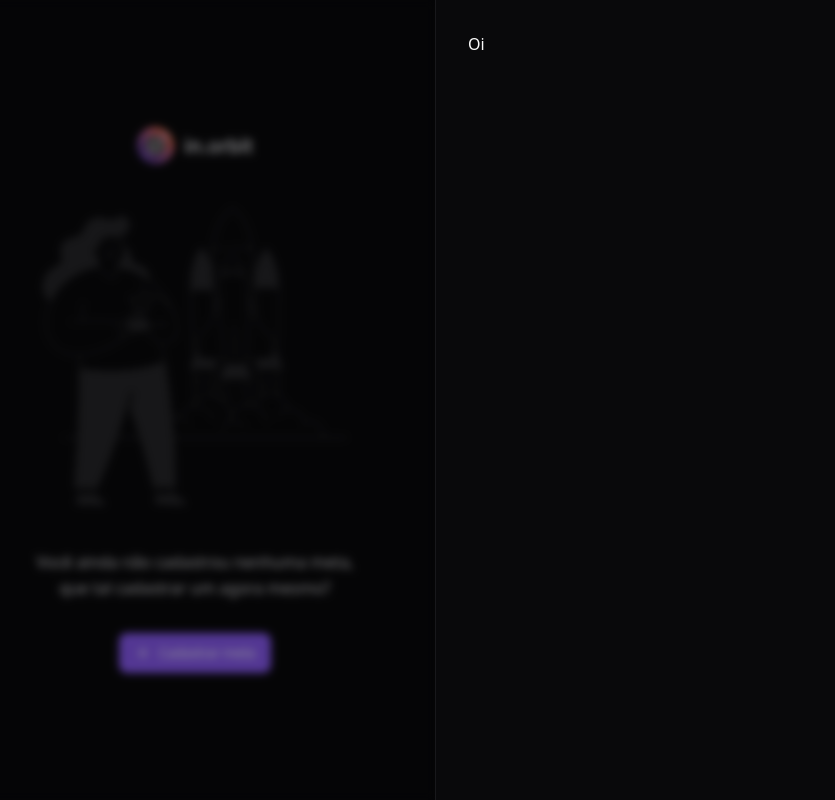
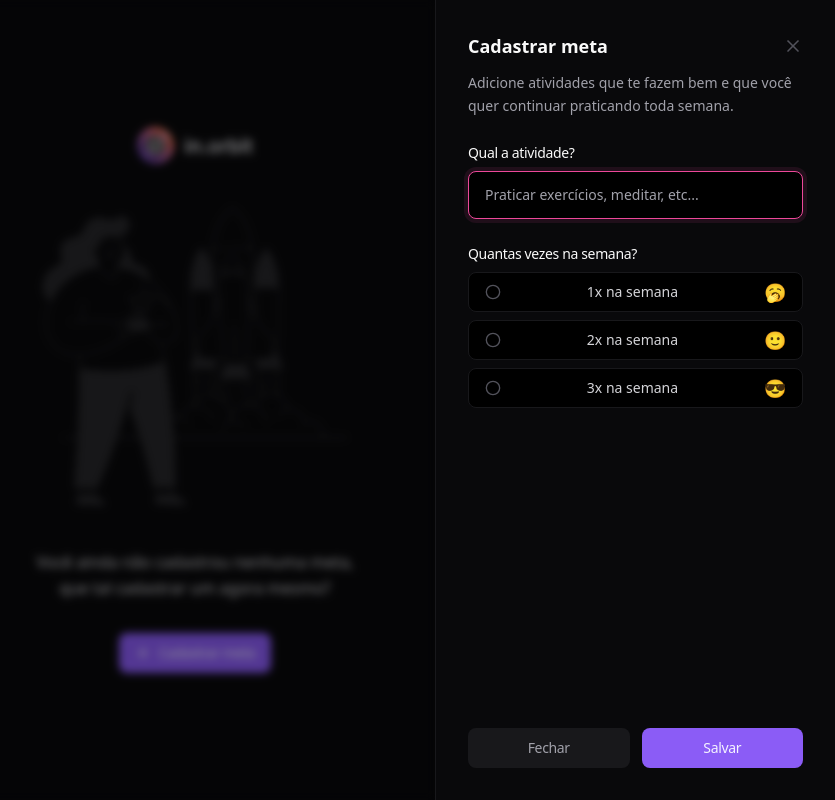
Before and after one commit to Mauro-vidal/in-orbit-frontEnd, a React (Vite) app: page / in a window 1280 px wide. Both pictures are taken after a click on the button "Cadastrar meta". Shown: the whole page, without its empty margins (445-1280 px from the left). Built offline with nearby package versions, Linux system fonts and the light colour scheme.

Commit message:
modal de meta inicio

```diff
--- a/src/App.tsx
+++ b/src/App.tsx
@@ -1,8 +1,22 @@
-import { Plus } from 'lucide-react'
+import { Plus, X } from 'lucide-react'
 import logo from './assets/logo-in-orbit.svg'
 import letsStart from './assets/lets-start-illustration.svg'
 import { Button } from './components/ui/button'
-import { Dialog, DialogContent, DialogTrigger } from './components/ui/dialog'
+import {
+  Dialog,
+  DialogClose,
+  DialogContent,
+  DialogDescription,
+  DialogTitle,
+  DialogTrigger,
+} from './components/ui/dialog'
+import { Label } from './components/ui/label'
+import { Input } from './components/ui/input'
+import {
+  RadioGroup,
+  RadioGroupIndicator,
+  RadioGroupItem,
+} from './components/ui/radio-group'
 
 export function App() {
   return (
@@ -32,7 +46,73 @@
         </button> */}
       </div>
 
-      <DialogContent>Oi</DialogContent>
+      <DialogContent>
+        <div className="flex flex-col gap-6 h-full">
+          <div className="flex flex-col gap-3">
+            <div className="flex items-center justify-between">
+              <DialogTitle>Cadastrar meta</DialogTitle>
+              <DialogClose>
+                <X className="size-5 text-zinc-600" />
+              </DialogClose>
+            </div>
+
+            <DialogDescription>
+              Adicione atividades que te fazem bem e que você quer continuar
+              praticando toda semana.
+            </DialogDescription>
+          </div>
+
+          <form action="" className=" flex-1 flex flex-col justify-between">
+            <div className="flex flex-col gap-6">
+              <div className="flex flex-col gap-2">
+                <Label htmlFor="title">Qual a atividade?</Label>
+                <Input
+                  id="title"
+                  autoFocus
+                  placeholder="Praticar exercícios, meditar, etc..."
+                />
+              </div>
+              <div className="flex flex-col gap-2">
+                <Label htmlFor="title">Quantas vezes na semana?</Label>
+                <RadioGroup>
+                  <RadioGroupItem value="1">
+                    <RadioGroupIndicator />
+                    <span className="text-zinc-300 text-sm font-medium leading-none">
+                      1x na semana
+                    </span>
+                    <span className="text-lg leading-none">🥱</span>
+                  </RadioGroupItem>
+
+                  <RadioGroupItem value="2">
+                    <RadioGroupIndicator />
+                    <span className="text-zinc-300 text-sm font-medium leading-none">
+                      2x na semana
+                    </span>
+                    <span className="text-lg leading-none">🙂</span>
+                  </RadioGroupItem>
+
+                  <RadioGroupItem value="3">
+                    <RadioGroupIndicator />
+                    <span className="text-zinc-300 text-sm font-medium leading-none">
+                      3x na semana
+                    </span>
+                    <span className="text-lg leading-none">😎</span>
+                  </RadioGroupItem>
+                </RadioGroup>
+              </div>
+            </div>
+
+            <div className="flex items-center gap-3">
+              <DialogClose asChild>
+                <Button type="button" className="flex-1" variant="secondary">
+                  Fechar
+                </Button>
+              </DialogClose>
+              <Button className="flex-1">Salvar</Button>
+            </div>
+          </form>
+        </div>
+      </DialogContent>
     </Dialog>
   )
 }
```
